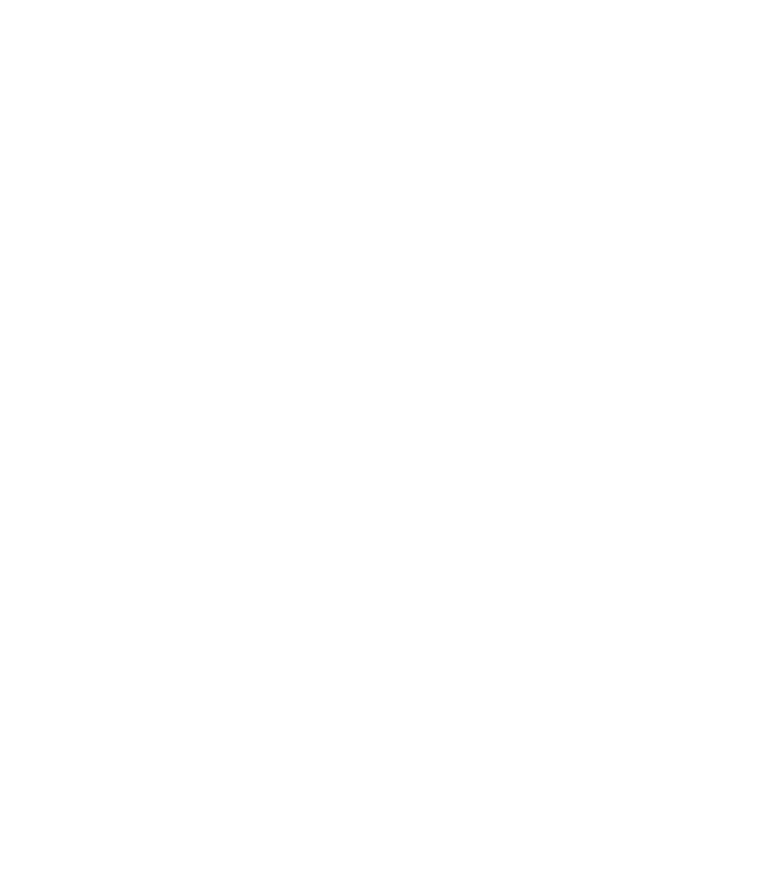
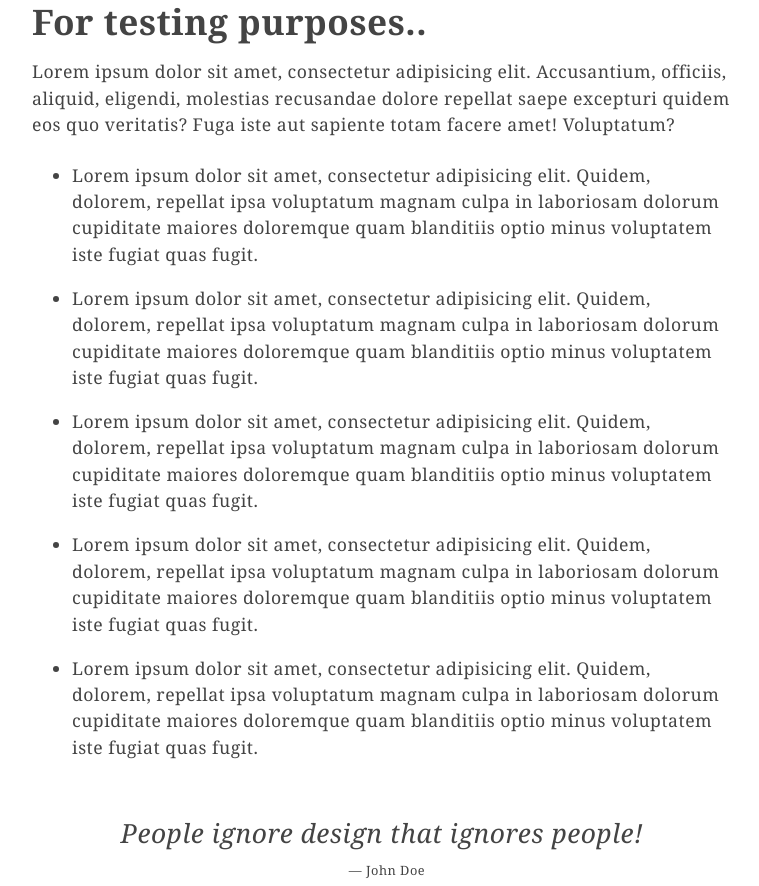
Before and after one commit to VinceCgto/ByPass.BP, a website: page index.html in a window 1280 px wide. Shown: the top 886 px of the page, without its empty margins (258-1017 px from the left). Before the commit the page ends 800 px from the top, so only its background shows below. Drawn offline with nearby package versions, Linux system fonts and the light colour scheme.

Commit message:
Typographical modifications

```diff
--- a/dev/sass/base/_base.scss
+++ b/dev/sass/base/_base.scss
@@ -15,11 +15,16 @@ html {
 }
 
 body {
-  	font-size: 1em;
+	font-family: Georgia, Times, "Times New Roman", serif;
+  	font-size: 1.1em;
   	line-height: 1.5em;
+  	letter-spacing: 0.5px;
+
+  	background: $bodyBGColor;
+  	color: $bodyTextColor;
 
 	text-rendering: optimizeLegibility;
-	-webkit-font-smoothing: antialiased;
+	// -webkit-font-smoothing: antialiased;  --- anti-aliasing if light text on dark BG
 
   	-webkit-tap-highlight-color: transparent;
 	-webkit-backface-visibility: hidden;
@@ -37,7 +42,53 @@ address, figure, fieldset, form, table, hr {
     margin-bottom:1.5rem;
 }
 
-.container {
-	width: $desktop-width;
+blockquote {
+	font-style: italic;
+	margin: 60px auto;
+
+	p { margin-bottom: 0; }
+
+	.quotes:before {
+		content: '“';
+		margin-right: 5px;
+		font-size: 1.5em;
+	}
+
+	.quotes:after {
+		content: '”';
+		margin-left: 5px;
+		font-size: 1.5em;
+	}
+
+	span.cite { display: block; margin: 10px auto; font-style: normal; padding-left: 10px; }
+	span.cite:before { content: '— '; }
+}
+
+blockquote.big {
+	font-size: 1.5em;
+	text-align: center;
+
+	span.cite {
+		width: 50%;
+		font-size: 0.8rem;
+
+	}
+}
+
+blockquote.small {
+	font-size: 0.8em;
+	text-align: left;
+	width: 80%;
+}
+
+ul > li:not(:last-child) { margin-bottom: 1em; }
+
+.container-outer {
+	width: $desktop-outer;
 	margin: 0 auto;
 }
+
+.container-inner {
+	width: $desktop-inner;
+	margin: 0 auto;
+}
--- a/dev/sass/base/_colors.scss
+++ b/dev/sass/base/_colors.scss
@@ -4,5 +4,14 @@
 
 /////////////*/
 
-$highlightBGColor: #93D3F1; // Skyblue
+
+/*    HIGHLIGHT     */
+
+$highlightBGColor: #b55856; // Indianred
 $highlightTextColor: #FFF; // White
+
+
+/*    BODY     */
+
+$bodyBGColor: #FFF;
+$bodyTextColor: #444;
--- a/dev/sass/base/_vars.scss
+++ b/dev/sass/base/_vars.scss
@@ -4,4 +4,5 @@
 
 /////////////////////*/
 
-$desktop-width: 1100px;
+$desktop-inner: 700px;
+$desktop-outer: 1100px;
--- a/dev/sass/media/_media.scss
+++ b/dev/sass/media/_media.scss
@@ -8,6 +8,10 @@
 	img { max-width: 100% !important; }
 }
 
-@media all and (max-width: $desktop-width) {
-	.container { width: 100%; }
+@media all and (max-width: $desktop-outer) {
+	.container-outer { width: 95%; }
 }
+
+@media all and (max-width: $desktop-inner) {
+	.container-inner { width: 90%; }
+}
--- a/index.html
+++ b/index.html
@@ -14,8 +14,28 @@
     <script>!window.jQuery && document.write('<script src="js/libs/jquery-1.11.1.min.js"><\/script>')</script>
 </head>
 <body>
-	<div class="container">
-
+	<div class="container-outer">
+		<div class="container-inner">
+			<h1>For testing purposes..</h1>
+			<p>Lorem ipsum dolor sit amet, consectetur adipisicing elit. Accusantium, officiis, aliquid, eligendi, molestias recusandae dolore repellat saepe excepturi quidem eos quo veritatis? Fuga iste aut sapiente totam facere amet! Voluptatum?</p>
+			<ul>
+				<li>Lorem ipsum dolor sit amet, consectetur adipisicing elit. Quidem, dolorem, repellat ipsa voluptatum magnam culpa in laboriosam dolorum cupiditate maiores doloremque quam blanditiis optio minus voluptatem iste fugiat quas fugit.</li>
+				<li>Lorem ipsum dolor sit amet, consectetur adipisicing elit. Quidem, dolorem, repellat ipsa voluptatum magnam culpa in laboriosam dolorum cupiditate maiores doloremque quam blanditiis optio minus voluptatem iste fugiat quas fugit.</li>
+				<li>Lorem ipsum dolor sit amet, consectetur adipisicing elit. Quidem, dolorem, repellat ipsa voluptatum magnam culpa in laboriosam dolorum cupiditate maiores doloremque quam blanditiis optio minus voluptatem iste fugiat quas fugit.</li>
+				<li>Lorem ipsum dolor sit amet, consectetur adipisicing elit. Quidem, dolorem, repellat ipsa voluptatum magnam culpa in laboriosam dolorum cupiditate maiores doloremque quam blanditiis optio minus voluptatem iste fugiat quas fugit.</li>
+				<li>Lorem ipsum dolor sit amet, consectetur adipisicing elit. Quidem, dolorem, repellat ipsa voluptatum magnam culpa in laboriosam dolorum cupiditate maiores doloremque quam blanditiis optio minus voluptatem iste fugiat quas fugit.</li>
+			</ul>
+		</div>
+		<blockquote class="big">
+			People ignore design that ignores people!
+			<span class="cite">John Doe</span>
+		</blockquote>
+		<div class="container-inner">
+			<p>Lorem ipsum dolor sit amet, consectetur adipisicing elit. Veritatis, quisquam, at quos rerum unde eos optio consectetur porro illum quis magnam obcaecati labore quae expedita eum mollitia quam doloribus quaerat.</p>
+			<blockquote class="small"><p class="quotes">Lorem ipsum dolor sit amet, consectetur adipisicing elit. Dolores, harum, laudantium, laboriosam, saepe quae architecto aliquid perspiciatis pariatur nisi tempora officiis facilis atque alias! Recusandae fuga deserunt optio ab eius.</p>
+			<span class="cite">John Doe</span>
+			</blockquote>
+		</div>
 	</div>
 	<script src="js/script.js"></script>
 </body>
```
Also changed, not shown: css/style.css, dev/sass/base/_helpers.scss (line endings or trailing spaces), 1 other file.
